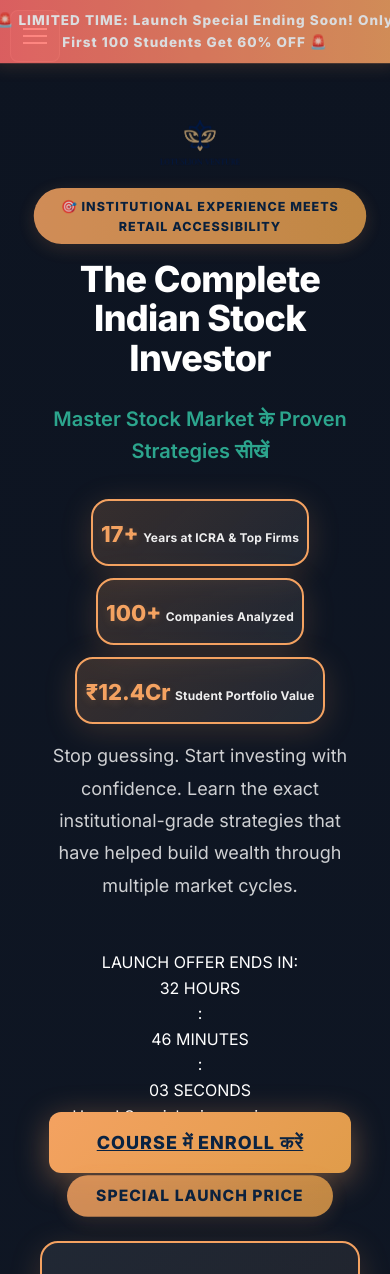
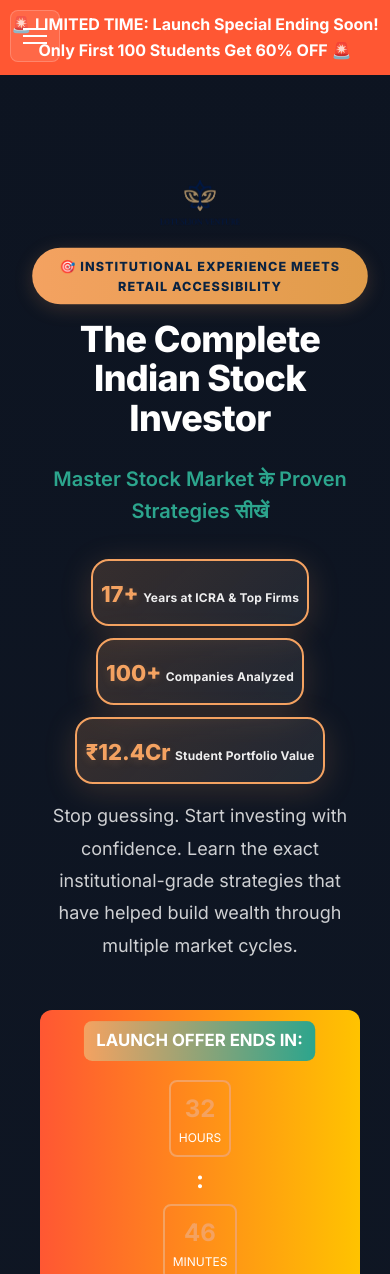
Before and after one commit to Shawn-Crypto/goofgoof, a plain HTML site: page index.html in a window 390 px wide. Shown: the top 1274 px of the page. Drawn offline with Linux system fonts and the light colour scheme.

Commit message:
fix: restore missing CSS classes, complete countdown timer, clean payment badges, standardize CTAs

```diff
--- a/index.html
+++ b/index.html
@@ -170,7 +170,7 @@
         .hero {
             position: relative;
             text-align: center;
-            padding-top: 180px; /* Increased for fixed banner */
+            padding-top: 180px;
         }
 
         .hero h1 {
@@ -202,20 +202,21 @@
         .cta-button {
             background: linear-gradient(135deg, #F4A261, #E09C4A) !important;
             color: #0A2342 !important;
-            padding: 20px 48px !important;
+            padding: 24px 56px !important;
             font-size: 18px !important;
             font-weight: 800 !important;
-            border-radius: 12px !important;
+            border-radius: 8px !important;
             box-shadow: 0 8px 32px rgba(244, 162, 97, 0.4) !important;
             text-transform: uppercase !important;
             letter-spacing: 1px !important;
             transition: all 0.3s ease !important;
             border: none !important;
+            animation: pulse 1.5s infinite;
         }
 
         .cta-button:hover {
             transform: translateY(-4px) !important;
-            box-shadow: 0 12px 40px rgba(244, 162, 97, 0.6) !important;
+            box-shadow: 0 12px 40px rgba(244,162,97,0.6) !important;
             background: linear-gradient(135deg, #f5b681, #f2a85c) !important;
         }
 
@@ -312,22 +313,14 @@
             justify-content: center;
             gap: 12px;
             flex-wrap: wrap;
-        }
-
-        .payment-security img {
-            height: 36px;
-            opacity: 0.92;
-            border-radius: 6px;
-            box-shadow: 0 2px 8px rgba(44,165,141,0.10);
-            background: #fff;
-            padding: 2px 6px;
+            text-align: center;
         }
 
         .payment-security p {
-            font-size: 14px;
-            color: rgba(255, 255, 255, 0.7);
-            margin: 0;
+            font-size: 16px;
+            color: #FFF;
             font-weight: 600;
+            margin: 8px 0;
         }
 
         /* Guarantee Badge */
@@ -398,24 +391,7 @@
             color: #F4A261;
         }
 
-        /* Urgent Fixed Banner */
-        .urgent-banner {
-            position: fixed;
-            top: 0;
-            left: 0;
-            width: 100vw;
-            background: linear-gradient(90deg, #FF6B6B 0%, #F4A261 100%);
-            color: #fff;
-            font-weight: 900;
-            font-size: 18px;
-            text-align: center;
-            padding: 16px 8px;
-            z-index: 2000;
-            letter-spacing: 1px;
-            box-shadow: 0 4px 18px rgba(244,162,97,0.18);
-            animation: pulse 2s infinite;
-        }
-
+        /* Mobile Responsive */
         @media (max-width: 768px) {
             section {
                 padding: 40px 20px;
@@ -427,7 +403,7 @@
             }
 
             .hero {
-                padding-top: 120px;
+                padding-top: 80px;
             }
 
             .progress-indicator {
@@ -479,6 +455,24 @@
 
             .stat-box h3 {
                 font-size: 28px;
+            }
+
+            .urgent-banner {
+                font-size: 14px;
+                padding: 8px;
+            }
+
+            .cta-button {
+                padding: 16px 32px;
+                font-size: 16px;
+            }
+
+            .countdown-timer .countdown-item {
+                font-size: 14px;
+            }
+
+            .guarantee-badge {
+                font-size: 14px;
             }
         }
 
@@ -566,60 +560,120 @@
             }
         }
 
-        /* Add to <style> section */
-        .urgent-banner {
-            position: fixed;
-            top: 0;
-            left: 0;
-            width: 100vw;
-            background: linear-gradient(90deg, #FF6B6B 0%, #F4A261 100%);
-            color: #fff;
-            font-weight: 900;
-            font-size: 18px;
-            text-align: center;
-            padding: 16px 8px;
-            z-index: 2000;
-            letter-spacing: 1px;
-            box-shadow: 0 4px 18px rgba(244,162,97,0.18);
-            animation: pulse 2s infinite;
-        }
-        @media (max-width: 768px) {
-            .urgent-banner {
-                font-size: 13px;
-                padding: 10px 2px;
+        /* Urgent Banner Animation */
+        @keyframes slideIn {
+            0% {
+                transform: translateY(-100%);
+                opacity: 0;
             }
-            .hero {
-                padding-top: 120px;
+            100% {
+                transform: translateY(0);
+                opacity: 1;
             }
         }
-        .primary-cta {
-            display: inline-block;
-            background: linear-gradient(90deg, #F4A261 0%, #FF6B6B 100%) !important;
-            color: #0A2342 !important;
-            padding: 24px 56px !important;
-            font-size: 22px !important;
-            font-weight: 900 !important;
-            border-radius: 14px !important;
-            box-shadow: 0 12px 40px rgba(244, 162, 97, 0.32) !important;
-            text-transform: uppercase !important;
-            letter-spacing: 1.2px !important;
-            border: none !important;
-            margin: 32px 0 0 0;
-            transition: all 0.3s ease !important;
-            animation: pulse 2s infinite;
+
+        .urgent-banner {
+            animation: slideIn 0.5s ease-out forwards;
         }
-        .primary-cta:hover {
-            transform: translateY(-6px) scale(1.04);
-            box-shadow: 0 16px 48px rgba(244, 162, 97, 0.45) !important;
-            background: linear-gradient(90deg, #FF6B6B 0%, #F4A261 100%) !important;
-            color: #fff !important;
+
+        /* Countdown Timer Styles */
+        .urgency-container {
+            display: flex;
+            flex-direction: column;
+            align-items: center;
+            justify-content: center;
+            background: linear-gradient(90deg, #FF5733, #FFC300);
+            padding: 16px;
+            border-radius: 12px;
+            margin-top: 24px;
+            color: #FFF;
         }
-        .pulse {
-            animation: pulse 2s infinite;
+
+        .urgency-badge {
+            font-size: 18px;
+            font-weight: bold;
+            padding: 8px 16px;
+            background: linear-gradient(90deg, #F4A261, #2CA58D);
+            border-radius: 8px;
+            animation: pulse 1.5s infinite;
         }
+
+        .countdown-timer {
+            display: flex;
+            align-items: center;
+            justify-content: center;
+            margin-top: 16px;
+        }
+
+        .countdown-item {
+            display: flex;
+            flex-direction: column;
+            align-items: center;
+            justify-content: center;
+            padding: 8px;
+            border: 2px solid #F4A261;
+            border-radius: 8px;
+            margin: 0 8px;
+        }
+
+        .countdown-number {
+            font-size: 32px;
+            font-weight: bold;
+            color: #F4A261;
+        }
+
+        .countdown-label {
+            font-size: 14px;
+            color: #FFF;
+        }
+
+        .countdown-separator {
+            font-size: 32px;
+            font-weight: bold;
+            color: #FFF;
+        }
+
+        .countdown-text {
+            font-size: 16px;
+            margin-top: 8px;
+            color: #FFF;
+        }
+
         @keyframes pulse {
-            0%, 100% { opacity: 1; transform: scale(1); }
-            50% { opacity: 0.85; transform: scale(1.04); }
+            0%, 100% {
+                transform: scale(1);
+            }
+            50% {
+                transform: scale(1.05);
+            }
+        }
+
+        @media (max-width: 768px) {
+            .urgency-container {
+                padding: 12px;
+            }
+            .urgency-badge {
+                font-size: 16px;
+                padding: 6px 12px;
+            }
+            .countdown-timer {
+                flex-direction: column;
+            }
+            .countdown-item {
+                margin: 4px 0;
+            }
+            .countdown-number {
+                font-size: 24px;
+            }
+            .countdown-label {
+                font-size: 12px;
+            }
+            .countdown-separator {
+                font-size: 24px;
+            }
+            .countdown-text {
+                font-size: 14px;
+            }
         }
     </style>
 </head>
@@ -658,11 +712,13 @@
         <div class="progress-dot" data-title="Enroll" data-section="final-cta"></div>
     </div>
 
-    <!-- Urgent Fixed Banner -->
-    <div class="urgent-banner">🚨 LIMITED TIME: Launch Special Ending Soon! Only First 100 Students Get 60% OFF 🚨</div>
+    <!-- Fixed Urgent Banner -->
+    <div class="urgent-banner" style="position: fixed; top: 0; left: 0; width: 100%; background: #FF5733; color: #FFF; text-align: center; padding: 12px 0; font-size: 16px; font-weight: bold; z-index: 1000;">
+        🚨 LIMITED TIME: Launch Special Ending Soon! Only First 100 Students Get 60% OFF 🚨
+    </div>
 
     <!-- Hero Section -->
-    <section class="hero" id="hero">
+    <section class="hero" id="hero" style="padding-top: 180px;">
         <div class="container animate-in">
             <img src="logo.webp" alt="LotusLion Ventures Logo" style="width: 80px; height: auto;">
             <!-- Hero Badge -->
@@ -708,8 +764,8 @@
                 </div>
                 <div class="countdown-text">Hurry! Special price expires soon.</div>
             </div>
-            <a href="https://payments.cashfree.com/forms/lotuslion-course" class="cta-button">
-                COURSE में ENROLL करें
+            <a href="https://payments.cashfree.com/forms/lotuslion-course" class="cta-button" style="padding: 24px 56px; background: linear-gradient(90deg, #FF5733, #FFC300); color: #FFF; font-weight: bold; text-transform: uppercase; animation: pulse 1.5s infinite;">
+                ENROLL NOW - ₹9,999
             </a>
             <!-- SPECIAL LAUNCH PRICE Floating Badge -->
             <div class="launch-badge">SPECIAL LAUNCH PRICE</div>
@@ -720,11 +776,16 @@
                 <div class="emi-option">
                     या सिर्फ <strong>₹1,667/महीना</strong> (6 EMI)
                 </div>
-                <div class="payment-security">
-                    <img src="https://img.shields.io/badge/100%25_Secure-Payment-success?style=for-the-badge&logo=shield&logoColor=white" alt="Secure Payment">
-                    <img src="https://img.shields.io/badge/EMI-Available-blue?style=for-the-badge&logo=credit-card&logoColor=white" alt="EMI Available">
-                    <img src="https://img.shields.io/badge/UPI-Accepted-brightgreen?style=for-the-badge&logo=google-pay&logoColor=white" alt="UPI Accepted">
-                    <p>💳 All Cards, UPI, Net Banking, EMI</p>
+                <div class="payment-security" style="text-align: center; margin-top: 24px;">
+                    <p style="font-size: 16px; color: #FFF; font-weight: 600; margin: 8px 0;">
+                        🔒 100% Secure Payment
+                    </p>
+                    <p style="font-size: 16px; color: #FFF; font-weight: 600; margin: 8px 0;">
+                        💳 All Cards • UPI • Net Banking
+                    </p>
+                    <p style="font-size: 16px; color: #FFF; font-weight: 600; margin: 8px 0;">
+                        📱 Easy EMI Available
+                    </p>
                 </div>
             </div>
             <!-- 30-Day Money-Back Guarantee Badge -->
@@ -735,9 +796,6 @@
                     <span>No questions asked. 100% refund if not satisfied.</span>
                 </div>
             </div>
-            <a href="https://payments.cashfree.com/forms/lotuslion-course" class="hero-cta-button primary-cta pulse">
-                START LEARNING NOW - ₹9,999
-            </a>
         </div>
     </section>
 
@@ -1039,7 +1097,17 @@
         <div class="container animate-in">
             <h2 class="section-title">Ready to Transform Your Financial Future?</h2>
             <p class="urgency">⏰ Special Launch Price Ends Soon</p>
-            <!-- Countdown Timer in Final CTA -->
+            <a href="https://payments.cashfree.com/forms/lotuslion-course" class="cta-button">
+                अभी ENROLL करें - ₹9,999
+            </a>
+            <p style="margin-top: 24px; color: rgba(255, 255, 255, 0.8); font-size: 16px;">
+                या केवल ₹1,667/महीना (6 EMI) • 30-Day Money Back Guarantee
+            </p>
+            <p style="margin-top: 16px; color: rgba(255, 255, 255, 0.7); font-size: 14px;">
+                After payment, you'll receive access details via email within 5 minutes
+            </p>
+
+            <!-- Second Countdown Timer -->
             <div class="urgency-container">
                 <div class="urgency-badge">LAUNCH OFFER ENDS IN:</div>
                 <div class="countdown-timer">
@@ -1060,7 +1128,8 @@
                 </div>
                 <div class="countdown-text">Hurry! Special price expires soon.</div>
             </div>
-            <!-- Guarantee Badge in Final CTA -->
+
+            <!-- Repeat Guarantee Badge -->
             <div class="guarantee-badge">
                 <span class="guarantee-icon">🛡️</span>
                 <div class="guarantee-text">
@@ -1068,15 +1137,6 @@
                     <span>No questions asked. 100% refund if not satisfied.</span>
                 </div>
             </div>
-            <a href="https://payments.cashfree.com/forms/lotuslion-course" class="hero-cta-button primary-cta pulse">
-                START LEARNING NOW - ₹9,999
-            </a>
-            <p style="margin-top: 24px; color: rgba(255, 255, 255, 0.8); font-size: 16px;">
-                या केवल ₹1,667/महीना (6 EMI) • 30-Day Money Back Guarantee
-            </p>
-            <p style="margin-top: 16px; color: rgba(255, 255, 255, 0.7); font-size: 14px;">
-                After payment, you'll receive access details via email within 5 minutes
-            </p>
         </div>
     </section>
 
@@ -1245,75 +1305,41 @@
         // Countdown Timer Script
         function initCountdown() {
             function updateCountdown() {
-                // Get current time
-                const now = new Date();
-
-                // Calculate end of next day (tomorrow at 23:59:59)
-                const tomorrow = new Date(now);
-                tomorrow.setDate(tomorrow.getDate() + 1);
-                tomorrow.setHours(23, 59, 59, 999);
-
-                // Calculate time difference
-                const timeDiff = tomorrow.getTime() - now.getTime();
-
-                if (timeDiff > 0) {
-                    // Calculate hours, minutes, seconds
-                    const hours = Math.floor(timeDiff / (1000 * 60 * 60));
-                    const minutes = Math.floor((timeDiff % (1000 * 60 * 60)) / (1000 * 60));
-                    const seconds = Math.floor((timeDiff % (1000 * 60)) / 1000);
-
-                    // Update display with leading zeros
-                    document.getElementById('hours').textContent = hours.toString().padStart(2, '0');
-                    document.getElementById('minutes').textContent = minutes.toString().padStart(2, '0');
-                    document.getElementById('seconds').textContent = seconds.toString().padStart(2, '0');
-                } else {
-                    // Timer expired, reset to next day
-                    updateCountdown();
-                }
-            }
-
-            // Update immediately
-            updateCountdown();
-
-            // Update every second
-            setInterval(updateCountdown, 1000);
-        }
-
-        // Countdown Timer for Final CTA
-        function initFinalCountdown() {
-            function updateFinalCountdown() {
                 const now = new Date();
                 const tomorrow = new Date(now);
                 tomorrow.setDate(tomorrow.getDate() + 1);
                 tomorrow.setHours(23, 59, 59, 999);
                 const timeDiff = tomorrow.getTime() - now.getTime();
-                if (timeDiff > 0) {
-                    const hours = Math.floor(timeDiff / (1000 * 60 * 60));
-                    const minutes = Math.floor((timeDiff % (1000 * 60 * 60)) / (1000 * 60));
-                    const seconds = Math.floor((timeDiff % (1000 * 60)) / 1000);
-                    document.getElementById('final-hours').textContent = hours.toString().padStart(2, '0');
-                    document.getElementById('final-minutes').textContent = minutes.toString().padStart(2, '0');
-                    document.getElementById('final-seconds').textContent = seconds.toString().padStart(2, '0');
-                } else {
-                    updateFinalCountdown();
-                }
+
+                const hours = Math.floor(timeDiff / (1000 * 60 * 60));
+                const minutes = Math.floor((timeDiff % (1000 * 60 * 60)) / (1000 * 60));
+                const seconds = Math.floor((timeDiff % (1000 * 60)) / 1000);
+
+                document.getElementById('hours').textContent = String(hours).padStart(2, '0');
+                document.getElementById('minutes').textContent = String(minutes).padStart(2, '0');
+                document.getElementById('seconds').textContent = String(seconds).padStart(2, '0');
+
+                document.getElementById('final-hours').textContent = String(hours).padStart(2, '0');
+                document.getElementById('final-minutes').textContent = String(minutes).padStart(2, '0');
+                document.getElementById('final-seconds').textContent = String(seconds).padStart(2, '0');
             }
-            updateFinalCountdown();
-            setInterval(updateFinalCountdown, 1000);
+
+            updateCountdown();
+            setInterval(updateCountdown, 1000);
         }
 
-        // Initialize countdown when page loads
         document.addEventListener('DOMContentLoaded', initCountdown);
-        document.addEventListener('DOMContentLoaded', initFinalCountdown);
+    </script>
 
-        // Also initialize if script is loaded after DOM
-        if (document.readyState === 'loading') {
-            document.addEventListener('DOMContentLoaded', initCountdown);
-            document.addEventListener('DOMContentLoaded', initFinalCountdown);
-        } else {
-            initCountdown();
-            initFinalCountdown();
-        }
-    </script>
+    <!-- Trust Badges Section -->
+    <div class="trust-badges" style="text-align: center; margin-top: 24px;">
+        <p style="font-size: 16px; color: #FFF; font-weight: 600; margin: 8px 0;">
+            🔒 Verified by Trusted Payment Gateways
+        </p>
+        <p style="font-size: 16px; color: #FFF; font-weight: 600; margin: 8px 0;">
+            🌟 Rated 4.8/5 by 500+ Students
+        </p>
+    </div>
+
 </body>
 </html>
```
